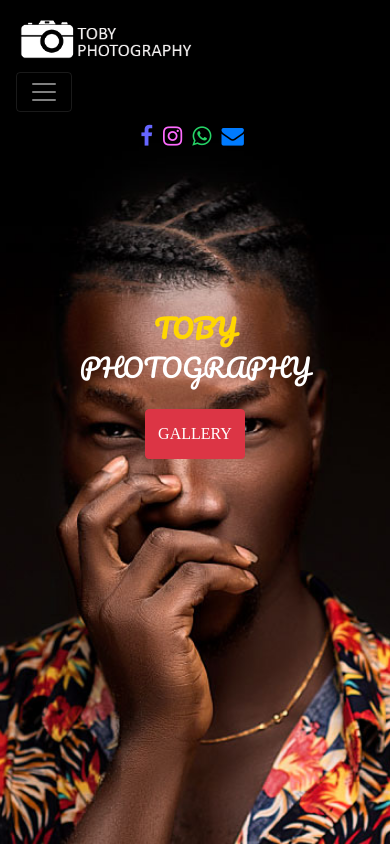
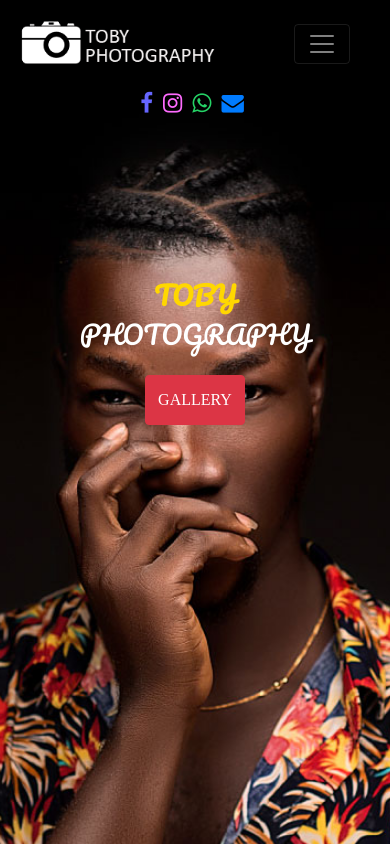
Before and after one commit to tobyfotography/portfolio, a plain HTML site: page index.html in a window 390 px wide. Drawn offline with nearby package versions, Linux system fonts and the light colour scheme.

Commit message:
Update responsive.css

```diff
--- a/css/responsive.css
+++ b/css/responsive.css
@@ -91,6 +91,10 @@
 		font-size: 2.6em !important;
 	}
 
+	.navbar-brand {
+		width: 132px !important;
+	}
+
 	.display-4 {
 		font-size: 2.2em !important;
 	}
@@ -143,8 +147,8 @@
 		font-size: 2.1em !important;
 	}
 
-	.navbar .logo {
-		width: 68% !important;
+	.navbar-brand {
+		width: 132px !important;
 	}
 
 	.img-container {
```
